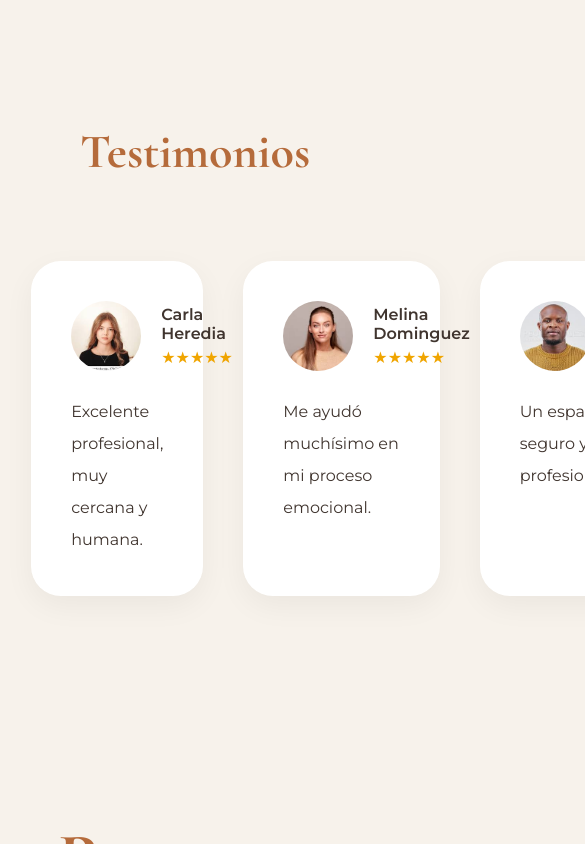
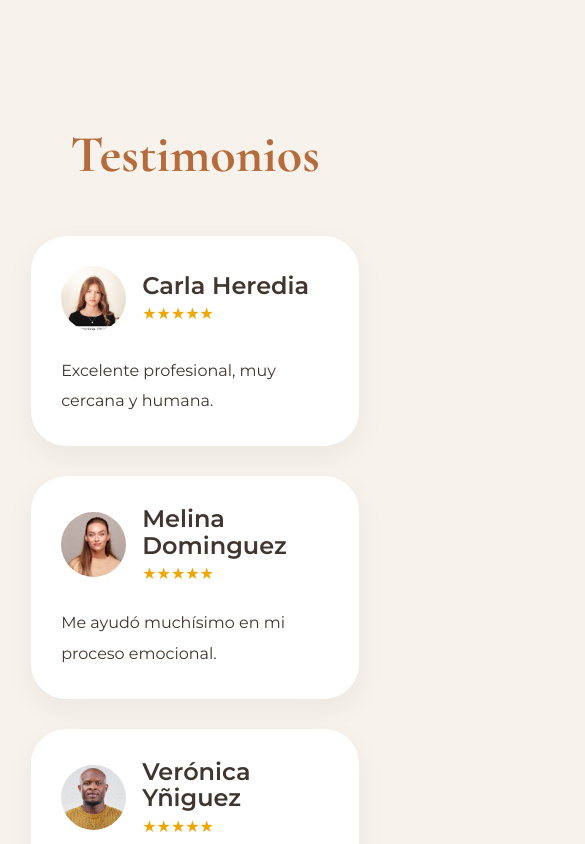
Before and after one commit to brunoignacioborghi/lucia-borghi-psicologia-web, a React (Vite) app: page / in a window 390 px wide. Shown: the part 3520-4364 px from the top of the page, 585 px wide, since content can reach past the window. Built offline with nearby package versions, Linux system fonts and the light colour scheme.

Commit message:
fix routessss

```diff
--- a/src/styles/testimonials.css
+++ b/src/styles/testimonials.css
@@ -9,6 +9,7 @@
 }
 
 .testimonial_grid {
+
   display: grid;
 
   grid-template-columns: repeat(3, 1fr);
@@ -17,6 +18,7 @@
 }
 
 .testimonial {
+
   background: white;
 
   padding: 40px;
@@ -29,10 +31,12 @@
 }
 
 .testimonial:hover {
+
   transform: translateY(-10px);
 }
 
 .testimonial_top {
+
   display: flex;
 
   align-items: center;
@@ -43,40 +47,95 @@
 }
 
 .testimonial_top img {
+
   width: 70px;
   height: 70px;
 
   border-radius: 50%;
 
   object-fit: cover;
+
+  min-width: 70px;
 }
 
 .testimonial_top h4 {
+
   margin-bottom: 5px;
+
+  font-size: 24px;
 }
 
 .testimonial_top span {
+
   color: #f0a500;
 }
 
 .testimonial p {
+
   line-height: 2;
+
+  font-size: 17px;
 }
+
+/* ========================= */
+/* MOBILE RESPONSIVE */
+/* ========================= */
 
 @media(max-width: 900px) {
 
   .testimonials {
+
     padding: 100px 8%;
   }
 
   .testimonials h2 {
-    font-size: 48px;
 
-    text-align: center;
+    font-size: 52px;
+
+    margin-bottom: 50px;
   }
 
-  .testimonial_card {
+  .testimonial_grid {
+
+    grid-template-columns: 1fr;
+
+    gap: 30px;
+  }
+
+  .testimonial {
+
+    width: 100%;
+
     padding: 30px;
+
+    border-radius: 35px;
+  }
+
+  .testimonial_top {
+
+    gap: 16px;
+  }
+
+  .testimonial_top img {
+
+    width: 65px;
+    height: 65px;
+
+    min-width: 65px;
+  }
+
+  .testimonial_top h4 {
+
+    font-size: 24px;
+
+    line-height: 1.1;
+  }
+
+  .testimonial p {
+
+    font-size: 16px;
+
+    line-height: 1.9;
   }
 
 }
```
